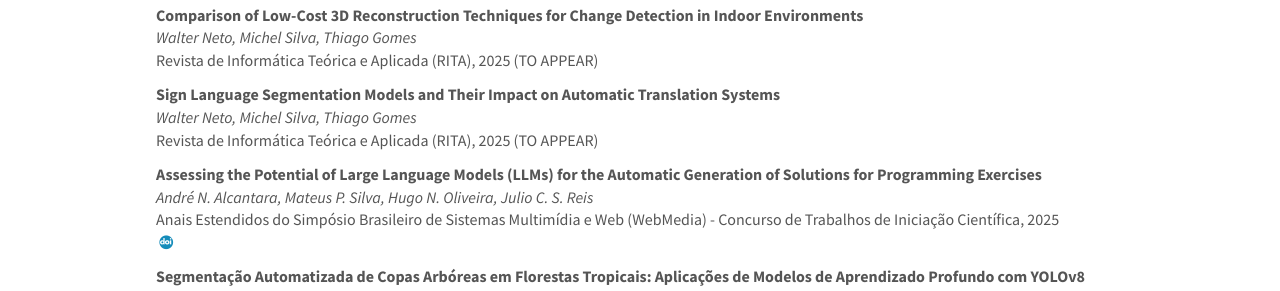
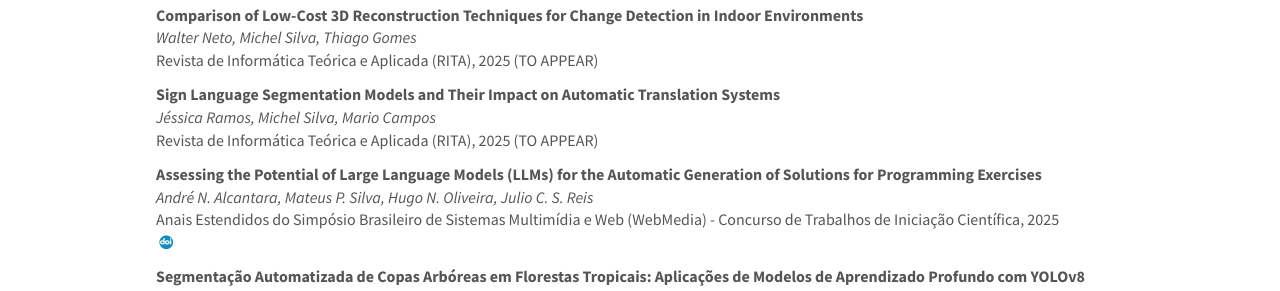
Before and after one commit to MaVILab-UFV/mavilab-ufv.github.io, a Jekyll site: the page built from _pages/publications.md, in a window 1280 px wide and 900 px high, scrolled down 945 px. Shown: the part 153-444 px from the top of the window. Built offline with Jekyll 4.4.1, drawn with Linux system fonts in a browser that asks for light colours; nearby versions of some CDN libraries; some web fonts are replaced.

Commit message:
Update authors for sign language segmentation models

```diff
--- a/_data/pub_list.yml
+++ b/_data/pub_list.yml
@@ -111,7 +111,7 @@
       github:
 
   - title: "Sign Language Segmentation Models and Their Impact on Automatic Translation Systems"
-    authors: Walter Neto, Michel Silva, Thiago Gomes
+    authors: Jéssica Ramos, Michel Silva, Mario Campos
     media: Revista de Informática Teórica e Aplicada (RITA), 2025 (TO APPEAR)
     links:
       url:
```
